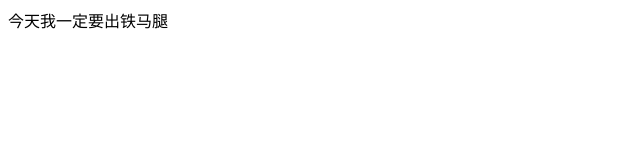
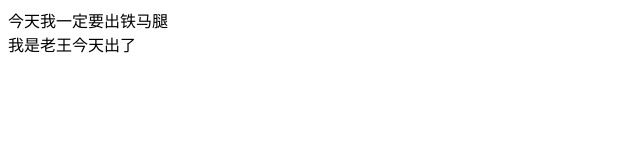
Before and after one commit to zhouwangxing/myfirst, a plain HTML site: page index.html in a window 1280 px wide. Shown: the whole page, without its empty margins (0-640 px from the left). Drawn offline with Linux system fonts and the light colour scheme.

```diff
--- a/index.html
+++ b/index.html
@@ -8,5 +8,6 @@
 </head>
 <body>
     <div>今天我一定要出铁马腿</div>
+    <div>我是老王今天出了</div>
 </body>
 </html>
```
